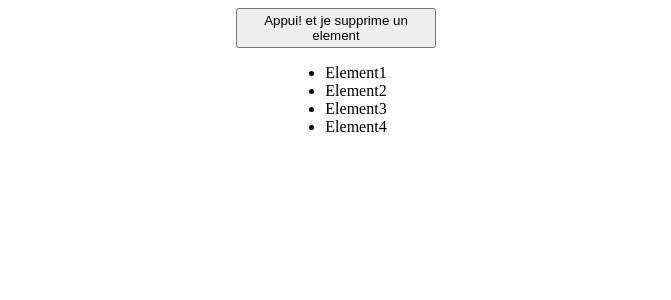
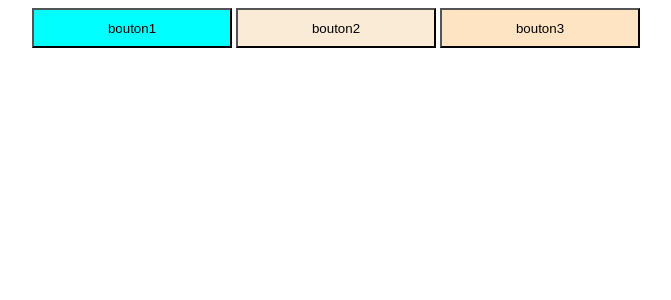
Before and after one commit to xav02165/Travaux-Javascript, a PHP site: the page made by Revision js/index.html in a window 1280 px wide. Shown: the top 300 px of the page, without its empty margins (304-975 px from the left). Run offline with PHP 8.4, Linux system fonts and the light colour scheme.

Commit message:
exercice5

```diff
--- a/Revision js/index.html
+++ b/Revision js/index.html
@@ -3,23 +3,17 @@
   <head>
     <meta charset="UTF-8" />
     <meta name="viewport" content="width=device-width, initial-scale=1.0" />
-    <title>Revision</title>
+    <title>exercice 5</title>
     <link rel="sty7esheet" href="reset.css" />
     <link rel="stylesheet" href="style.css" />
   </head>
   <body>
 
-<div class="mep">
-<button>Appui! et je supprime un element</button>
-<nav>
-  <ul id="list">
-    <li>Element1</li>
-    <li>Element2</li>
-    <li>Element3</li>
-    <li>Element4</li>
-  </ul>
-</nav>
-  </div>
+<div class="centre">
+<button class="b1">bouton1</button>
+<button class="b2">bouton2</button>
+<button class="b3">bouton3</button>
+</div>
 
 
     <script src="rev.js"> </script>
--- a/Revision js/rev.js
+++ b/Revision js/rev.js
@@ -253,7 +253,7 @@ const li = document.createElement("li");
  })*/
 
 //exercice 4:
-const button = document.querySelector('button');
+/*const button = document.querySelector('button');
 const ul = document.querySelector('ul');
 
 
@@ -262,4 +262,27 @@ button.addEventListener('click', (event) => {
     ul.firstElementChild
     ul.removeChild(ul.firstElementChild);
 
-})
+})*/
+
+//exercice 5:
+const bouton1 = document.querySelector('.b1');
+const bouton2 = document.querySelector('.b2');
+const bouton3 = document.querySelector('.b3');
+
+function quiAClické () {
+
+    bouton1.addEventListener('click', () => {
+        console.log("le bouton 1 a été clické");
+         })
+
+    bouton2.addEventListener('click', () => {
+        console.log("le bouton 2 a été clické");
+         })
+
+     bouton3.addEventListener('click', () => {
+        console.log("le bouton 3 a été clické");
+         })
+}
+
+
+quiAClické()
--- a/Revision js/style.css
+++ b/Revision js/style.css
@@ -1,4 +1,4 @@
-.mep {
+.centre {
     text-align: center;
     justify-items: center;
 
@@ -7,8 +7,15 @@ button {
     width: 200px;
     height: 40px;
 }
-p {
-    color:black;
-    height: 50px;
-    font-weight: bold;
+.b1{
+    background-color: aqua;
 }
+
+.b2{
+    background-color: antiquewhite;
+}
+
+.b3{
+    background-color: bisque;
+
+}
```
